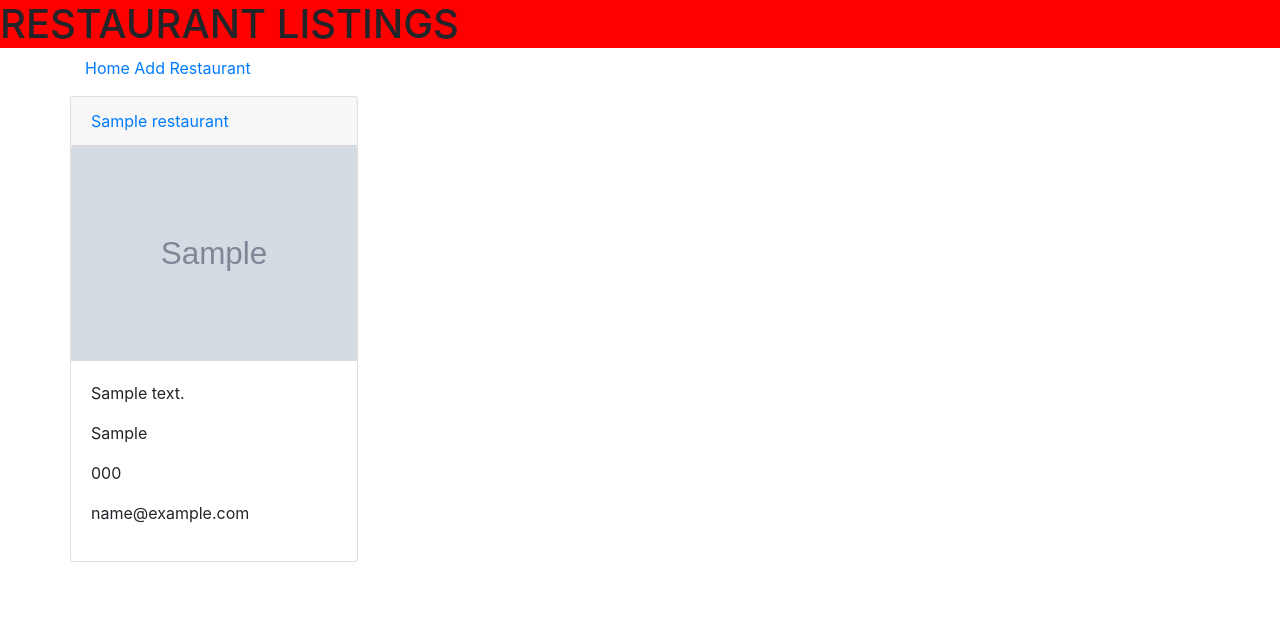
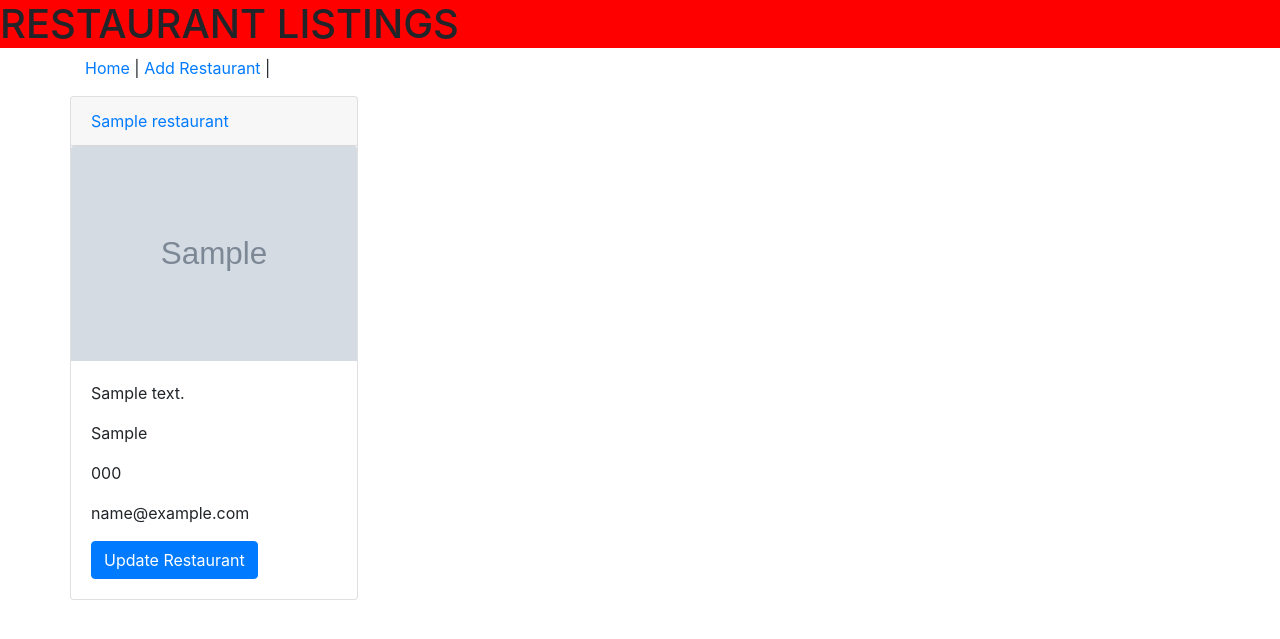
Before and after one commit to amcali/project-3, a Flask app: page /restaurants in a window 1280 px wide. Shown: the top 639 px of the page. Run offline with Flask 2, Linux system fonts and the light colour scheme; grey boxes marked "Sample" are stand-in pictures; a database or web service that is not in the repository returns one stand-in record (values such as "Sample title"); some libraries are stand-ins or nearby versions.

Commit message:
Implemented and tested updating restaurant function.

```diff
--- a/app.py
+++ b/app.py
@@ -51,7 +51,7 @@ def restaurants():
 #Route to show the 'create restaurant' form
 @app.route('/restaurant/new')
 def create_new_restaurant():
-    return render_template('new_restaurant.html')
+    return render_template('new_restaurant.html', data={})
 
 
 #Route to process the 'create restaurant' form
@@ -75,7 +75,6 @@ def process_new_restaurant():
         'business_hours': business_hours,
         'telephone': telephone,
         'email_address': email_address,
-        """save image url"""
         'image_url' : images_upload_set.url(filename)
     })
 
@@ -92,6 +91,39 @@ def update_restaurant(restaurant_id):
     })
     """rendering template with existing information on selected restaurant"""
     return render_template('update_restaurant.html', data=result)
+
+
+"""Route to process selected restaurant data for updating"""
+@app.route('/restaurant/<restaurant_id>/update', methods=['POST'])
+def process_update_restaurant(restaurant_id):
+
+    restaurant_name = request.form.get('restaurant_name')
+    restaurant_address = request.form.get('restaurant_address')
+    business_hours = request.form.get('business_hours')
+    telephone = request.form.get('telephone')
+    email_address = request.form.get('email_address')
+    """get the uploaded image"""
+    image = request.files.get('image')
+    """save uploaded image"""
+    filename = images_upload_set.save(image)
+
+    """Using Mongo database to update the document"""
+    conn[DATABASE_NAME][RESTAURANTS].update({
+        '_id': ObjectId(restaurant_id)
+    },{
+        '$set': {
+            'restaurant_name': restaurant_name,
+            'restaurant_address': restaurant_address,
+            'business_hours': business_hours,
+            'telephone': telephone,
+            'email_address': email_address,
+            'image_url' : images_upload_set.url(filename)
+            }
+    })
+
+    """redirect to restaurant listing route"""
+    return redirect(url_for('restaurants'))
+
 
 
 
--- a/templates/index.html
+++ b/templates/index.html
@@ -7,8 +7,8 @@
 {%block content%}
 
     <a href ="/restaurants">Restaurants</a> |
-    <a href={{url_for('create_new_restaurant')}}>Add Restaurant</a>
-    <a href={{url_for('update_restaurant')}}>Update Restaurant</a>
+    <a href={{url_for('create_new_restaurant')}}>Add Restaurant</a> |
+
 
 
 {%endblock%}
--- a/templates/restaurants.template.html
+++ b/templates/restaurants.template.html
@@ -2,9 +2,12 @@
 
 {% block title %}RESTAURANT LISTINGS{% endblock %}
 
+
+
 {%block content%}
-    <a href ="/">Home</a>
-    <a href ={{url_for('create_new_restaurant')}}>Add Restaurant</a>
+    <a href ="/">Home</a> |
+    <a href ={{url_for('create_new_restaurant')}}>Add Restaurant</a> |
+
 
     {% for d in data %}
     <div class="row">
@@ -17,14 +20,16 @@
             <image src="{{d['image_url']}}" class="card-img-top">
             <div class="card-body">
                 <!--{% if d['restaurant_address'] %}-->
-                <p>{{ d['restaurant_address']}}</p>
+                <p>{{d['restaurant_address']}}</p>
                 <p>{{d['business_hours']}}</p>
                 <p>{{d['telephone']}}</p>
                 <p>{{d['email_address']}}</p>
                 <!--{% else %}-->
                 <!--<span class='default-description'>No description available</span>-->
                 <!--{% endif %}-->
+            <a href="{{url_for('update_restaurant', restaurant_id=d['_id'])}}" class="btn btn-primary">Update Restaurant</a>
             </div>
+
         <!--<div class="card-footer"></div>-->
         </div>
     {% endfor %}
```
Also changed, not shown: .c9/metadata/environment/app.py (+1 -1 lines), static/uploads/img/Picture11_3.jpg (added), static/uploads/img/Picture_1.jpg (deleted), 1 other file.
